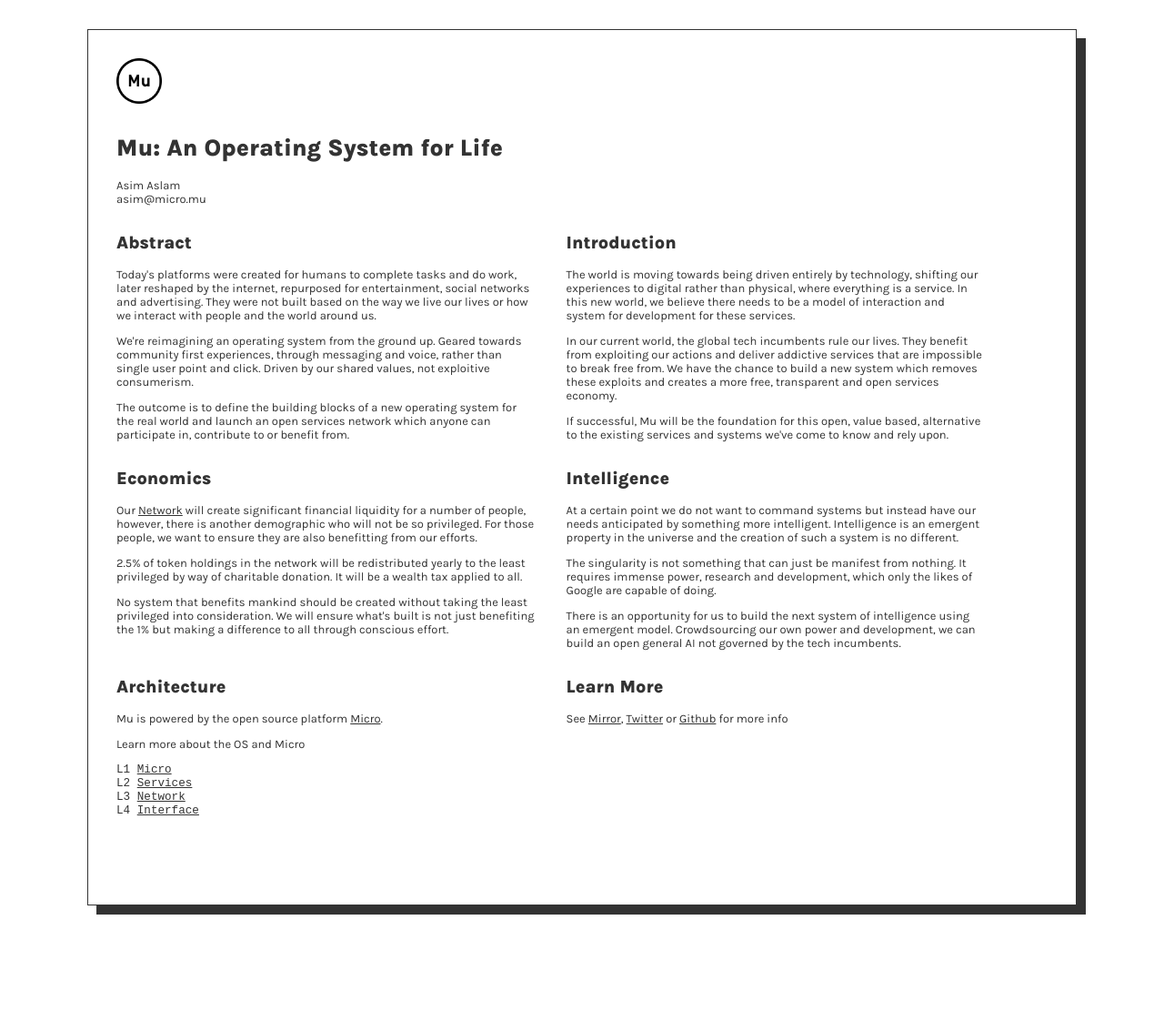
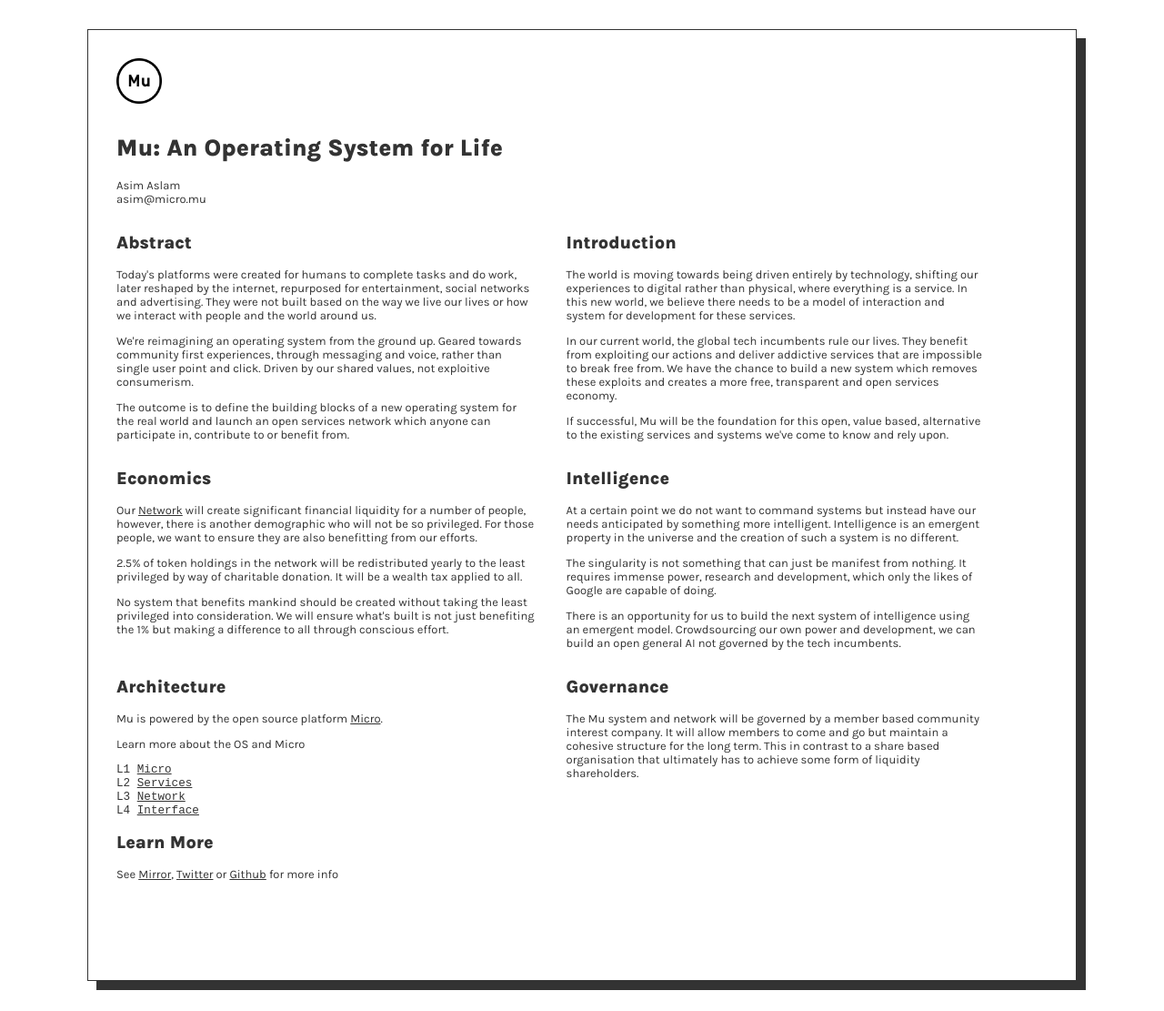
Before and after one commit to muxyz/website, a Jekyll site: the page built from index.md, in a window 1280 px wide. Shown: the whole page at 91% size. Built offline with Jekyll 4.4.1, drawn with Linux system fonts in a browser that asks for light colours; before the commit the page ends 1028 px from its top, so only the background shows below that.

Commit message:
Update index.md

```diff
--- a/index.md
+++ b/index.md
@@ -89,6 +89,17 @@
 </div>
 
 <div id="blurb">
+<h2>Governance</h2>
+<p>
+The Mu system and network will be governed by a member based
+community interest company. It will allow members to come and go
+but maintain a cohesive structure for the long term. This in
+contrast to a share based organisation that ultimately has to
+achieve some form of liquidity shareholders.
+</p>
+</div>
+
+<div id="blurb">
 <h2>Learn More</h2>
   <p>
   See <a href="https://mirror.xyz/0x95A522981D68213E6F2190e187d42f9e53EE0873">Mirror</a>,
```
